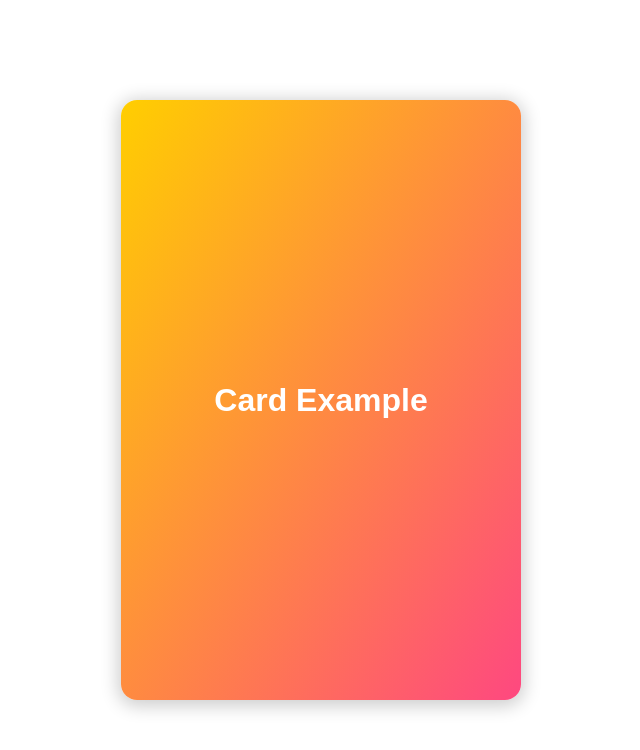
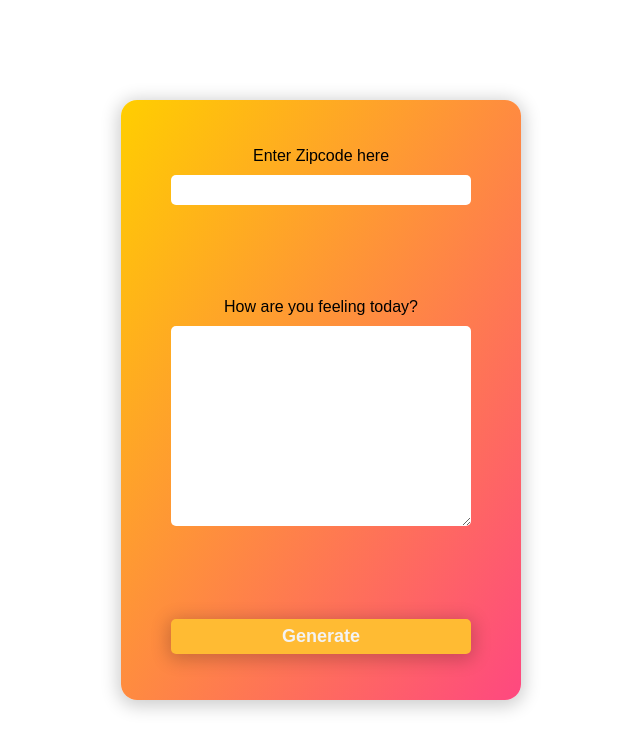
Before and after one commit to MuslumYilmaz/weather-journal, a plain HTML site: page website/index.html in a window 1280 px wide. Shown: the whole page, without its empty margins (319-959 px from the left). Drawn offline with Linux system fonts and the light colour scheme; a script that the page names is missing; a web font is replaced by a local one.

Commit message:
card front style

```diff
--- a/website/index.html
+++ b/website/index.html
@@ -11,7 +11,15 @@
   <div class="card">
     <div class="card__inner">
         <div class="card__face card__face--front">
-          <h2>Card Example</h2>
+          <div class ="holder zip">
+            <label for="zip">Enter Zipcode here</label>
+            <input type="text" id="zip">
+          </div>
+          <div class ="holder feel">
+            <label for="feelings">How are you feeling today?</label>
+            <textarea class= "myInput" id="feelings" rows="9" cols="50"></textarea>
+          </div>
+            <button id="generate" type = "submit"> Generate </button>
         </div>
         <div class="card__face card__face--back">
           <div class="card__content">
@@ -34,15 +42,8 @@
 
 
 <div class="card">
-    <div class ="holder zip">
-      <label for="zip">Enter Zipcode here</label>
-      <input type="text" id="zip" placeholder="enter zip code here">
-    </div>
-    <div class ="holder feel">
-      <label for="feelings">How are you feeling today?</label>
-      <textarea class= "myInput" id="feelings" placeholder="Enter your feelings here" rows="9" cols="50"></textarea>
-      <button id="generate" type = "submit"> Generate </button>
-    </div>
+
+
     <div class ="holder entry">
       <div class = "title">Most Recent Entry</div>
      <div id = "entryHolder">
--- a/website/styles.css
+++ b/website/styles.css
@@ -49,8 +49,9 @@ body {
 .card__face--front {
     background-image: linear-gradient(to bottom right, var(--primary), var(--secondary));
     display: flex;
+    flex-direction: column;
     align-items: center;
-    justify-content: center;
+    justify-content: space-around;
 }
 
 .card__face--front h2 {
@@ -85,3 +86,41 @@ body {
     border-radius: 0 0 50% 0;
     background-image: linear-gradient(to bottom left, var(--primary) 10%, var(--secondary) 115%);
 }
+
+.holder {
+    display: flex;
+    flex-direction: column;
+    align-items: center;
+}
+
+label {
+    margin-bottom: 10px;
+}
+
+input {
+    width: 300px;
+    height: 30px;
+    border-radius: 5px;
+    border: none;
+}
+
+textarea {
+    width: 300px;
+    height: 200px;
+    border-radius: 5px;
+    border: none;
+}
+
+#generate {
+    width: 300px;
+    height: 35px;
+    border-radius: 5px;
+    background: #ffbb33;
+    border: none;
+    box-shadow: 0px 3px 18px 3px rgba(0, 0, 0, 0.2);
+    font-family: montserrat, sans-serif;
+    color: var(--light);
+    font-weight: 600;
+    font-size: 18px;
+    cursor: pointer;
+}
```
